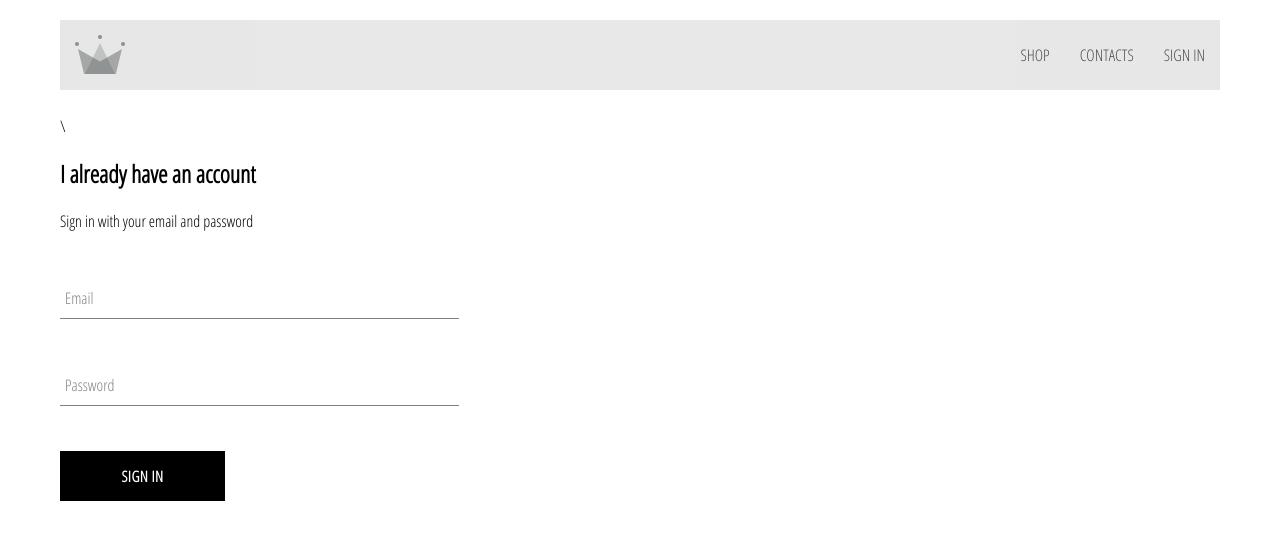
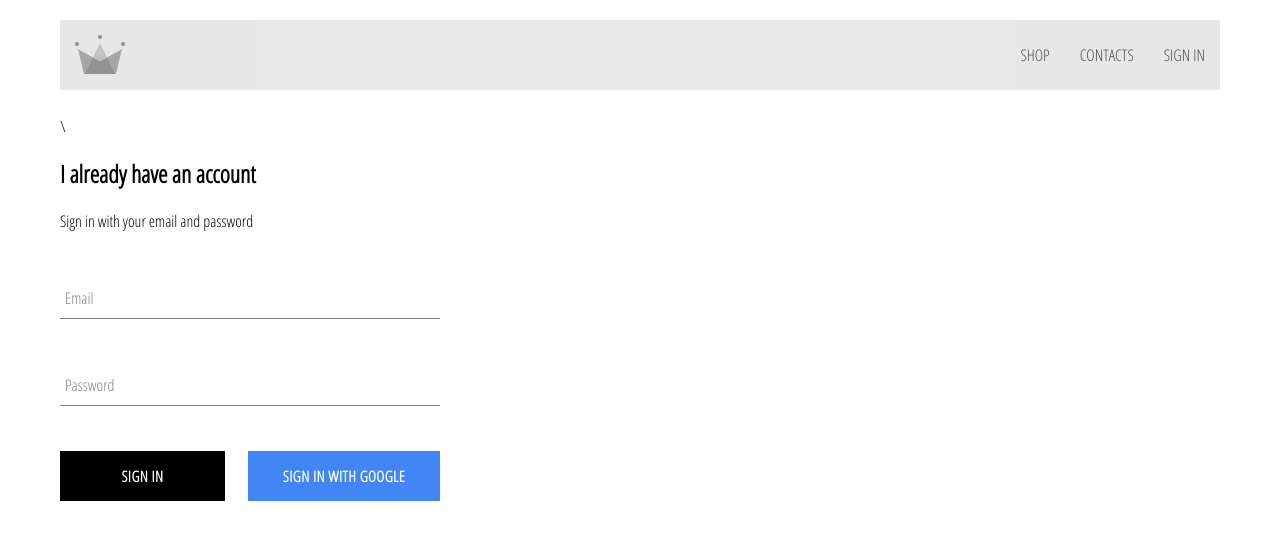
Before and after one commit to Thasbor/ecomerce-project, a React (Create React App) app: page /signin in a window 1280 px wide. Shown: the top 540 px of the page. Built offline with nearby package versions, Linux system fonts and the light colour scheme; no server answers.

Commit message:
integrated firebase into application, created sign in page with sign in with google

```diff
--- a/src/App.css
+++ b/src/App.css
@@ -7,3 +7,7 @@
     text-decoration: none;
     color: black;
 }
+
+*{
+    box-sizing: border-box;
+}
--- a/src/App.js
+++ b/src/App.js
@@ -5,15 +5,47 @@
 import HomePage from './pages/homepage/homepage.component';
 import ShopPage from './pages/shop/shop.component.jsx'
 import SignInAndSignUpPage from './pages/sign-in-and-sign-up/sign-in-and-sign-up.component.jsx'
-
 import Header from './components/header/header.component.jsx'
+import {auth} from './firebase/firebase.utils';
 
 
 
-function App() {
+class App extends React.Component {
+
+  constructor() {
+    super();
+
+    this.state={
+      currentUser: null
+
+
+    }
+  }
+
+  unsubscribeFromAuth = null;
+
+  componentDidMount() {
+
+
+    this.unsubscribeFromAuth = auth.onAuthStateChanged(user => {
+      this.setState({ currentUser: user})
+      console.log(user);
+    });
+
+
+  }
+
+  componentWillUnmount() {
+    this.unsubscribeFromAuth();
+  }
+
+
+
+  render() {
+
     return (
       <div>
-      <Header />
+        <Header currentUser = {this.state.currentUser}/>
         <Switch>
           <Route exact path = '/' component={HomePage} />
           <Route path= '/shop' component={ShopPage}/>
@@ -22,6 +54,8 @@
 
       </div>
     );
+
+   }
 }
 
 export default App;
--- a/src/components/custom-button/custom-button.component.jsx
+++ b/src/components/custom-button/custom-button.component.jsx
@@ -2,8 +2,8 @@
 
 import './custom-button.style.scss'
 
-const CustomButton = ({children, ...otherProps}) => (
-    <button className='custom-button' type='submit' {...otherProps}>
+const CustomButton = ({children, isGoogleSignIn, ...otherProps}) => (
+    <button className={`${isGoogleSignIn ? 'google-sign-in' : ''} custom-button`} {...otherProps}>
         {children}
     </button>
 
--- a/src/components/custom-button/custom-button.style.scss
+++ b/src/components/custom-button/custom-button.style.scss
@@ -13,10 +13,24 @@
     font-weight: bolder;
     border: none;
     cursor: pointer;
-
     &:hover {
       background-color: white;
       color: black;
       border: 1px solid black;
     }
+
+
+    &.google-sign-in{
+      background-color: #4285f4;
+      color: white;
+
+      &:hover{
+        background-color: #357ae8;
+        border: none;
+      }
+
+
+
+
   }
+}
--- a/src/components/header/header.component.jsx
+++ b/src/components/header/header.component.jsx
@@ -1,18 +1,30 @@
 import React from 'react';
 import {Link} from 'react-router-dom'
 import './header.styles.scss'
+import {auth} from '../../firebase/firebase.utils';
 
 import {ReactComponent as Logo} from '../../assets/crown.svg';
 
-const Header = () => (
+const Header = ({currentUser}) => (
+
     <div className='header'>
         <Link className='logo-container' to="/">
             <Logo className='logo'/>
         </Link>
         <div className='options'>
             <Link className='option' to='/shop'>SHOP</Link>
-            <Link className='option'> CONTACTS</Link>
-            <Link className='option' to='/signin'> SIGN IN</Link>
+            <Link className='option' to='/shop'> CONTACTS</Link>
+            {
+                currentUser ?
+                (<div className='option' onClick={() => auth.signOut()}>SIGN OUT</div>)
+                :
+                (<Link className='option' onClick = {() => console.log(currentUser)}  to='/signin'>SIGN IN</Link>)
+            }
+
+
+
+
+
         </div>
     </div>
 )
--- a/src/components/header/header.styles.scss
+++ b/src/components/header/header.styles.scss
@@ -25,6 +25,7 @@
 
       .option {
         padding: 10px 15px;
+        cursor: pointer;
       }
     }
   }
--- a/src/components/sign-in/sign-in.component.jsx
+++ b/src/components/sign-in/sign-in.component.jsx
@@ -1,6 +1,7 @@
 import React from 'react';
 import FormInput from '../form-input/form-input.component.jsx'
 import CustomButton from '../custom-button/custom-button.component.jsx'
+import {signInWithGoogle} from '../../firebase/firebase.utils.js'
 import './sign-in.styles.scss';
 
 class SignIn extends React.Component{
@@ -46,8 +47,13 @@
                         handleChange={this.handleChange}
                         label='Password'
                         required/>
-                    <CustomButton type='submit'>Sign In</CustomButton>
+                    <div className='buttons'>
+                        <CustomButton type='submit'>Sign In</CustomButton>
+                        <CustomButton type='button' onClick={signInWithGoogle} isGoogleSignIn>{''}Sign in with Google{''}</CustomButton>
+                    </div>
+
                 </form>
+
             </div>
         )
     }
--- a/src/components/sign-in/sign-in.styles.scss
+++ b/src/components/sign-in/sign-in.styles.scss
@@ -1,3 +1,14 @@
 .sign-in {
-    width: 30vw;
+    width: 380px;
+    display: flex;
+    flex-direction: column;
+
+    .title{
+        margin: 10px 0;
+    }
+
+    .buttons{
+        display: flex;
+        justify-content: space-between;
+    }
 }
--- /dev/null
+++ b/src/firebase/firebase.utils.js
@@ -0,0 +1,28 @@
+import firebase from 'firebase/app'
+import 'firebase/firestore';
+import 'firebase/auth';
+
+const config = {
+    apiKey: "AIzaSyD_rFD2CahNNUtOPSj8lqDuTGshQeUp0eY",
+    authDomain: "ecom-tut-b9bcf.firebaseapp.com",
+    projectId: "ecom-tut-b9bcf",
+    storageBucket: "ecom-tut-b9bcf.appspot.com",
+    messagingSenderId: "727766087673",
+    appId: "1:727766087673:web:3d2637dee840cab017af28",
+    measurementId: "G-386SYT3Y02"
+  };
+
+if(!firebase.apps.length) {
+  firebase.initializeApp(config)
+}
+
+
+
+export const auth = firebase.auth();
+export const firestore = firebase.firestore();
+
+const provider = new firebase.auth.GoogleAuthProvider();
+provider.setCustomParameters({ promt: 'select_account'});
+export const signInWithGoogle = () => auth.signInWithPopup(provider);
+
+export default firebase;
```
Lines whose indentation alone changed are shown as unchanged.
